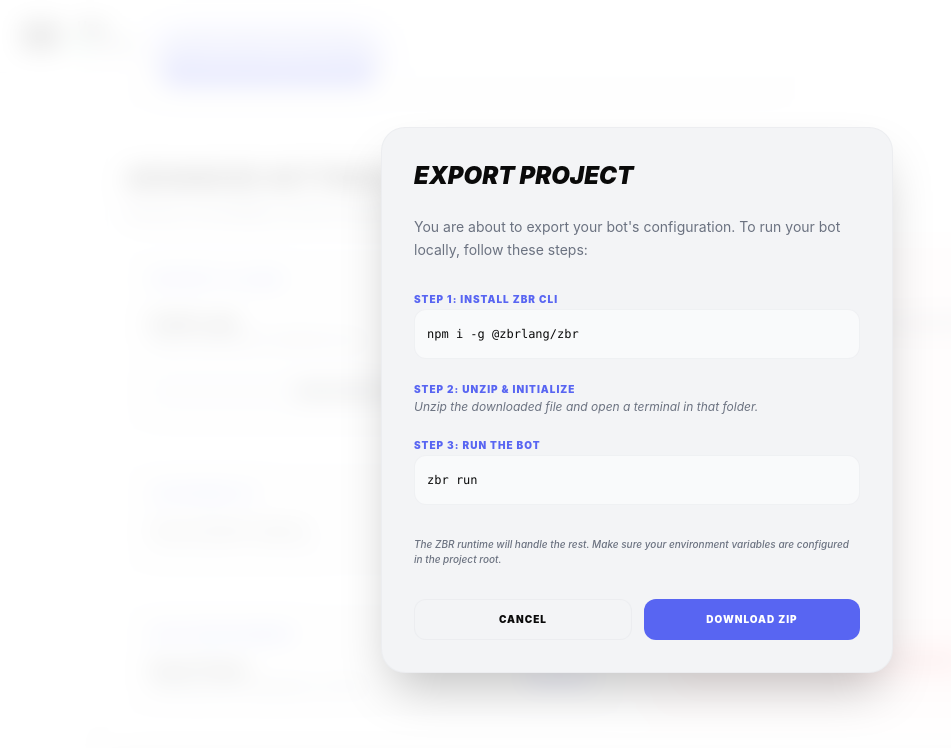
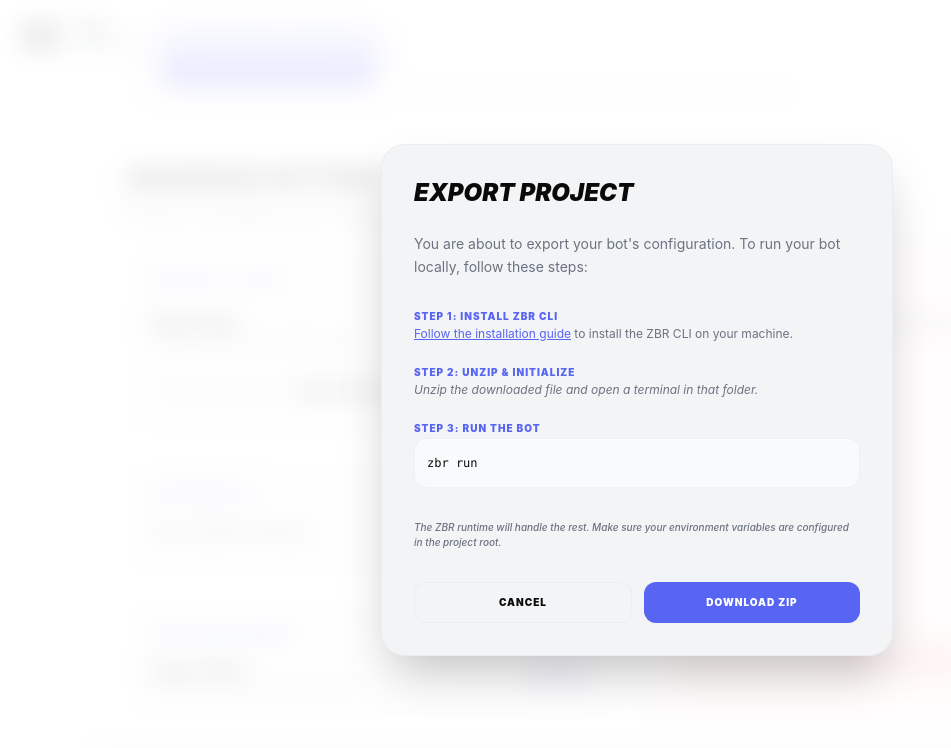
Before and after one commit to zbrlang/zbr-webapp, a Next.js app: page /dashboard/1/settings in a window 1280 px wide. Both pictures are taken after a click on the button "EXPORT". Shown: the part 733-1481 px from the top of the page, without its empty margins (3-954 px from the left). Built offline with nearby package versions, Linux system fonts and the light colour scheme; no server answers; grey boxes are pictures that could not be loaded.

Commit message:
change npm command to the new installation guide in docs

```diff
--- a/src/app/components/ExportGuideModal.tsx
+++ b/src/app/components/ExportGuideModal.tsx
@@ -55,25 +55,16 @@ export default function ExportGuideModal({
               <span className="text-[10px] font-black uppercase tracking-widest text-primary">
                 Step 1: Install ZBR CLI
               </span>
-              <div className="bg-background/50 border border-border-50 rounded-xl p-3 font-mono text-xs flex items-center justify-between group">
-                <code>npm i -g @zbrlang/zbr</code>
-                <button
-                  onClick={() =>
-                    navigator.clipboard.writeText("npm i -g @zbrlang/zbr")
-                  }
-                  className="opacity-0 group-hover:opacity-100 p-1.5 hover:bg-primary-10 rounded transition-all text-primary"
+              <p className="text-xs text-muted-foreground">
+                <a
+                  href="https://docs.zbrlang.tech/docs/guides/installation"
+                  target="_blank"
+                  rel="noopener noreferrer"
+                  className="text-primary underline hover:opacity-80"
                 >
-                  <svg
-                    xmlns="http://www.w3.org/2000/svg"
-                    className="h-3 w-3"
-                    viewBox="0 0 20 20"
-                    fill="currentColor"
-                  >
-                    <path d="M8 3a1 1 0 011-1h2a1 1 0 110 2H9a1 1 0 01-1-1z" />
-                    <path d="M6 3a2 2 0 00-2 2v11a2 2 0 002 2h8a2 2 0 002-2V5a2 2 0 00-2-2 3 3 0 01-3 3H9a3 3 0 01-3-3z" />
-                  </svg>
-                </button>
-              </div>
+                  Follow the installation guide
+                </a> to install the ZBR CLI on your machine.
+              </p>
             </div>
 
             <div className="space-y-2">
```
